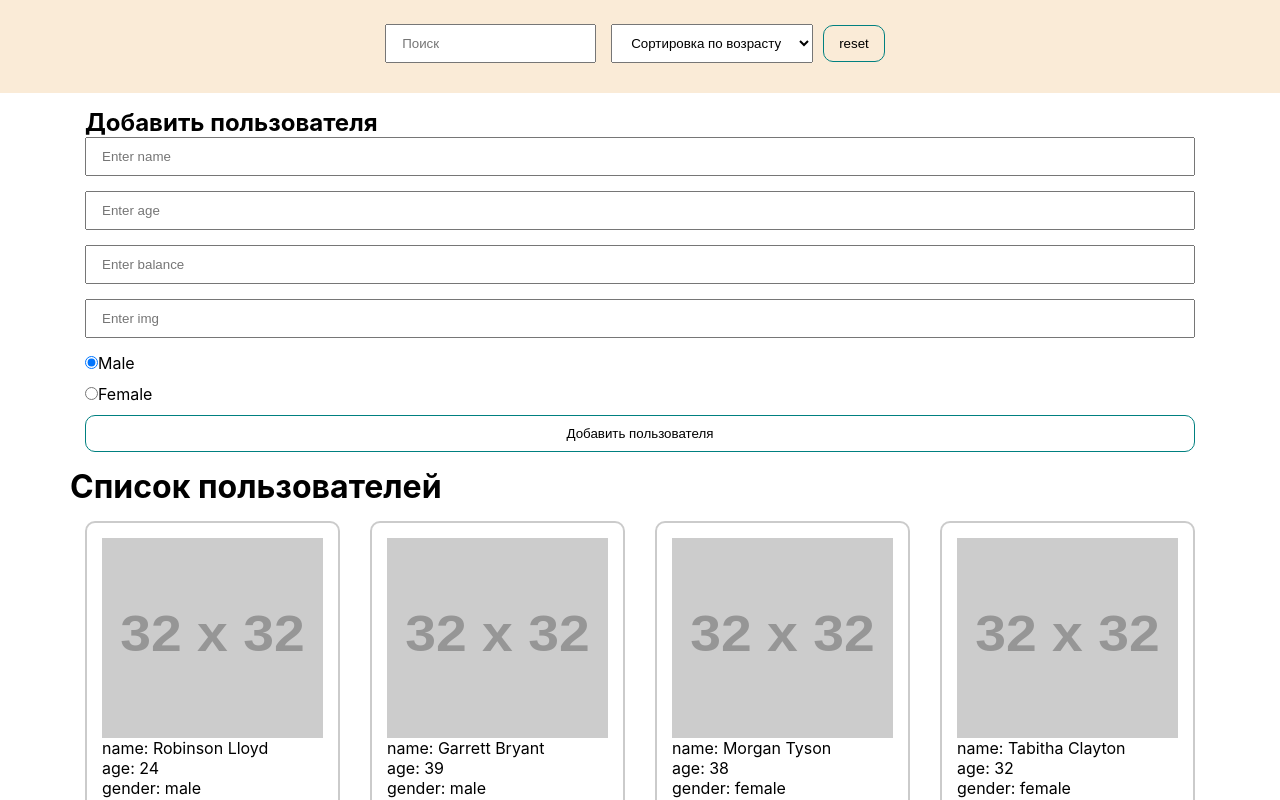
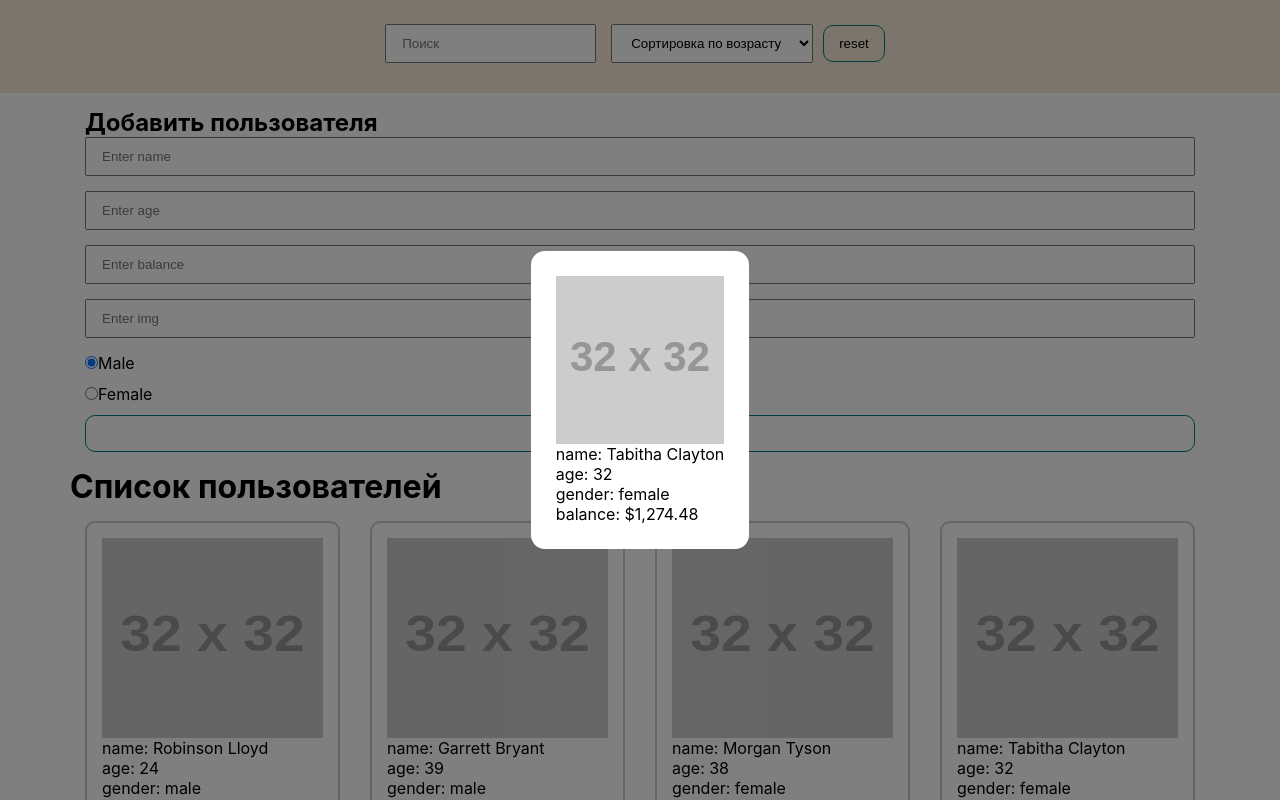
Before and after one commit to ManDrAgooRA/React, a React (Create React App) app: page / in a window 1280 px wide. Both pictures are taken after a click on the element 1067 px from the left and 678 px from the top of the page. Shown: the top 800 px of the page. Built offline with nearby package versions, Linux system fonts and the light colour scheme.

Commit message:
push all HW

```diff
--- a/src/App.js
+++ b/src/App.js
@@ -14,6 +14,7 @@ function App() {
   const [selectedSort, setSelectedSort] = useState('')
   const [searchQuery, setSearchQuery] = useState('')
   const [modal, setModal] = useState(false);
+  const [modalUser, setModalUser] = useState('')
 
   const createUser = (newUser) => {
     setUsers([...users, newUser])
@@ -32,6 +33,7 @@ function App() {
     }
   }
 
+
   const filteredItems = useMemo(() => {
     return (users.filter(user => user.name.toLowerCase().includes(searchQuery.toLowerCase())))
   }, [searchQuery, users])
@@ -41,12 +43,13 @@ function App() {
   const reset = () => {
     setSelectedSort('')
     setSearchQuery('')
+    setUsers([...userData])
   }
 
   return (
     <div className="App">
       <MyModal visible={modal} setVisible={setModal} >
-        {'aaa'}
+        {modalUser}
       </MyModal>
       <div className="header">
         <div className="container">
@@ -72,7 +75,7 @@ function App() {
       </div>
       <div className="container">
         <Form formName={'Добавить пользователя'} create={createUser} />
-        <UserList user={usersFiltered} setVisible={setModal} />
+        <UserList user={usersFiltered} setVisible={setModal} modalUser={setModalUser} />
       </div>
     </div >
   );
--- a/src/Components/Form.jsx
+++ b/src/Components/Form.jsx
@@ -13,9 +13,10 @@ function MyForm({ formName, create }) {
         picture: '',
     })
 
-    function addNewUser(e) {
+    const addNewUser = (e) => {
         e.preventDefault();
 
+        if (formValue.name && formValue.age && formValue.balance && formValue.picture) {
             const newUser = {
                 ...formValue,
                 balance: `$${formValue.balance}`,
@@ -30,17 +31,20 @@ function MyForm({ formName, create }) {
                 balance: '',
                 picture: '',
             })
+        } else {
+            alert('Заполни форму полностью');
+        }
     }
 
     return (
         <form className='myForm'>
             <h2>{formName}</h2>
             <MyInput
-                required
                 value={formValue.name}
                 onChange={(e) => setFormValue({ ...formValue, name: e.target.value })}
                 type='text'
                 placeholder='Enter name'
+                required
             />
             <MyInput
                 required
--- a/src/Components/UI/modal/MyModal.jsx
+++ b/src/Components/UI/modal/MyModal.jsx
@@ -12,7 +12,11 @@ function MyModal({ children, visible, setVisible }) {
     return (
         <div className={modalClass.join(' ')} onClick={() => setVisible(false)}>
             <div className={cl.myModalContent} onClick={(e) => e.stopPropagation()}>
-                {children}
+                <img src={children.picture} alt={children.picture} />
+                <p>name: {children.name}</p>
+                <p>age: {children.age}</p>
+                <p>gender: {children.gender}</p>
+                <p>balance: {children.balance}</p>
             </div>
         </div >
 
--- a/src/Components/UI/modal/MyModal.module.css
+++ b/src/Components/UI/modal/MyModal.module.css
@@ -11,9 +11,12 @@
 }
 
 .myModalContent{
+    display: flex;
+    flex-direction: column;
     padding: 25px;
     background-color: #fff;
     cursor: default;
+    border-radius: 14px;
 }
 
 .myModal.active{
--- a/src/Components/UserItem.jsx
+++ b/src/Components/UserItem.jsx
@@ -1,10 +1,10 @@
 import React from 'react'
 
-function UserItem({ user, show, getId }) {
+function UserItem({ user, getUser }) {
 
     return (
-        <div className='item' onClick={e => getId(e)}>
-            <div className="item__wrap" data-id={user._id}>
+        <div className='item' onClick={() => getUser(user)}>
+            <div className="item__wrap">
                 <div className="item__img">
                     <img src={user.picture} alt={user.picture} />
                 </div>
--- a/src/Components/UserList.jsx
+++ b/src/Components/UserList.jsx
@@ -2,15 +2,11 @@ import React from 'react'
 import UserItem from './UserItem';
 import '../App.css';
 
-function UserList({ user, setVisible }) {
+function UserList({ user, setVisible, modalUser }) {
 
-
-    const show = () => {
+    const getUser = (user) => {
         setVisible(true)
-    }
-
-    const a = (a) => {
-        console.log(a.target)
+        modalUser(user)
     }
 
     const title = () => {
@@ -28,7 +24,7 @@ function UserList({ user, setVisible }) {
             </h1>
             <div className='items'>
                 {user.map((user) => {
-                    return <UserItem user={user} key={user.name + Date.now()} show={show} getId={a} />
+                    return <UserItem user={user} key={user.name + Date.now()} getUser={getUser} />
                 })}
             </div>
         </>
```
Lines whose indentation alone changed are shown as unchanged.
